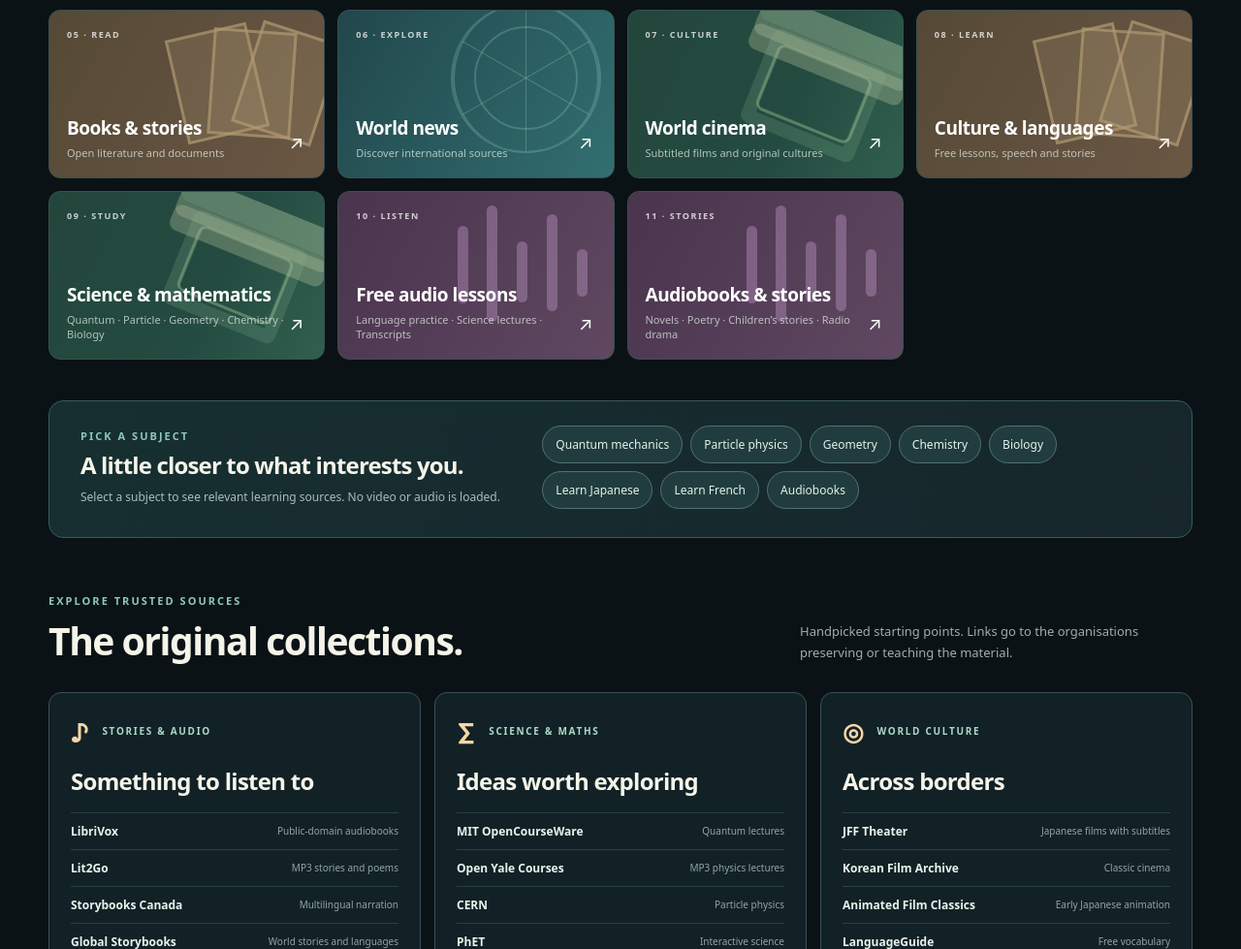
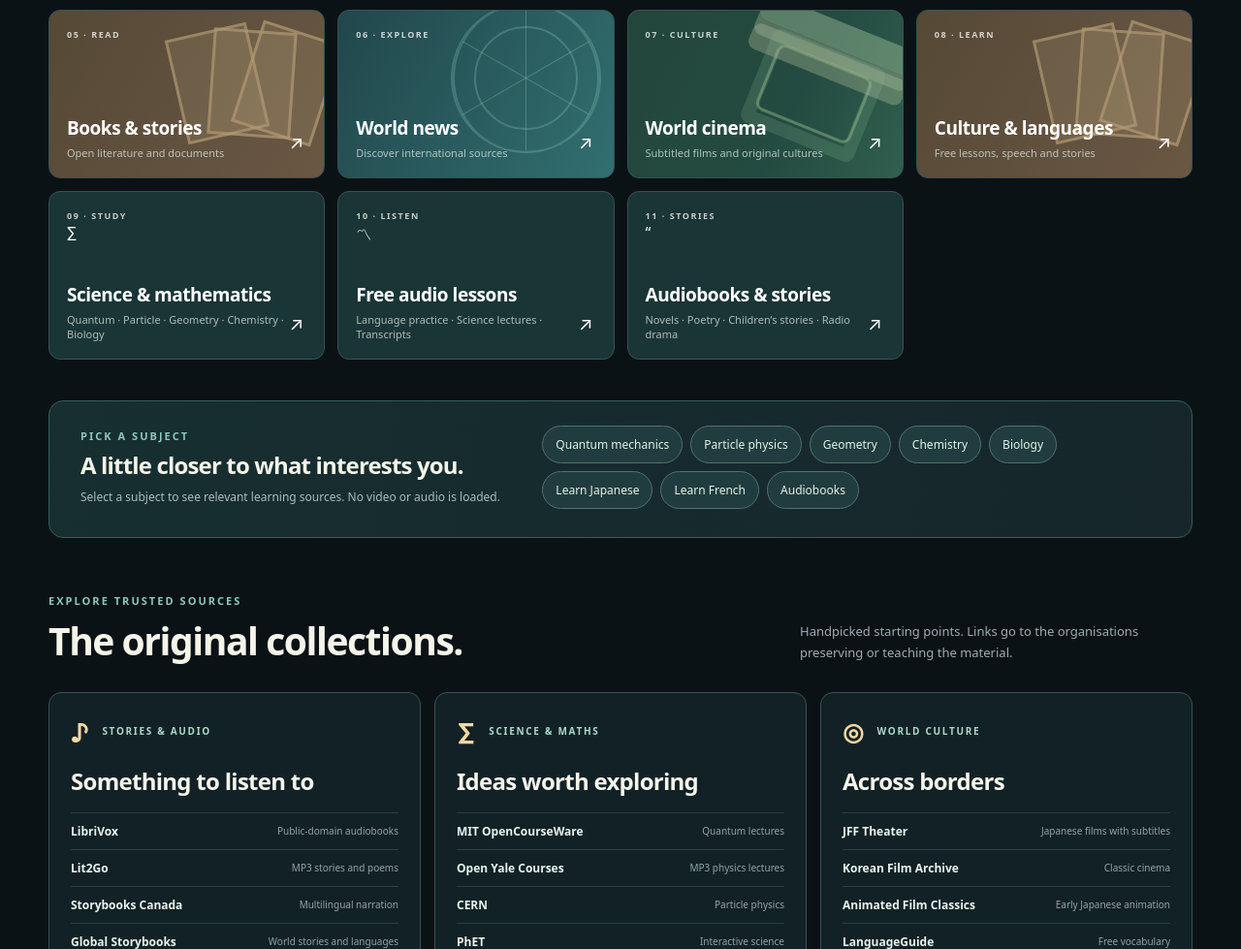
Before and after one commit to Thegreentank2/Thegreentank-deployment-2, a plain HTML site: page freedom_vision_source/index.html in a window 1280 px wide. Shown: the part 1625-2604 px from the top of the page at 97% size. Drawn offline with Linux system fonts and the light colour scheme.

Commit message:
Align science, audio and audiobook collection artwork with v0.9 review preview

```diff
--- a/freedom_vision_source/index.html
+++ b/freedom_vision_source/index.html
@@ -75,9 +75,9 @@
       <button class="collection-card news" data-collection="news" type="button"><span class="card-top">06 · EXPLORE</span><span class="abstract-shape news-art" aria-hidden="true"><i></i><i></i><i></i></span><span class="card-bottom"><strong>World news</strong><small>Discover international sources</small></span><span class="card-arrow" aria-hidden="true">↗</span></button>
       <button class="collection-card film" data-collection="worldcinema" type="button"><span class="card-top">07 · CULTURE</span><span class="abstract-shape film-art" aria-hidden="true"><i></i><i></i><i></i></span><span class="card-bottom"><strong>World cinema</strong><small>Subtitled films and original cultures</small></span><span class="card-arrow" aria-hidden="true">↗</span></button>
       <button class="collection-card books" data-collection="culture" type="button"><span class="card-top">08 · LEARN</span><span class="abstract-shape books-art" aria-hidden="true"><i></i><i></i><i></i></span><span class="card-bottom"><strong>Culture &amp; languages</strong><small>Free lessons, speech and stories</small></span><span class="card-arrow" aria-hidden="true">↗</span></button>
-      <button class="collection-card film" data-collection="science" type="button"><span class="card-top">09 · STUDY</span><span class="abstract-shape film-art" aria-hidden="true"><i></i><i></i><i></i></span><span class="card-bottom"><strong>Science &amp; mathematics</strong><small>Quantum · Particle · Geometry · Chemistry · Biology</small></span><span class="card-arrow" aria-hidden="true">↗</span></button>
-      <button class="collection-card music" data-collection="audiolessons" type="button"><span class="card-top">10 · LISTEN</span><span class="abstract-shape music-art" aria-hidden="true"><i></i><i></i><i></i><i></i><i></i></span><span class="card-bottom"><strong>Free audio lessons</strong><small>Language practice · Science lectures · Transcripts</small></span><span class="card-arrow" aria-hidden="true">↗</span></button>
-      <button class="collection-card music" data-collection="audiobooks" type="button"><span class="card-top">11 · STORIES</span><span class="abstract-shape music-art" aria-hidden="true"><i></i><i></i><i></i><i></i><i></i></span><span class="card-bottom"><strong>Audiobooks &amp; stories</strong><small>Novels · Poetry · Children’s stories · Radio drama</small></span><span class="card-arrow" aria-hidden="true">↗</span></button>
+      <button class="collection-card science" data-collection="science" type="button"><span class="card-top">09 · STUDY</span><span class="science-glyph" aria-hidden="true">∑</span><span class="card-bottom"><strong>Science &amp; mathematics</strong><small>Quantum · Particle · Geometry · Chemistry · Biology</small></span><span class="card-arrow" aria-hidden="true">↗</span></button>
+      <button class="collection-card lessons" data-collection="audiolessons" type="button"><span class="card-top">10 · LISTEN</span><span class="science-glyph" aria-hidden="true">〽</span><span class="card-bottom"><strong>Free audio lessons</strong><small>Language practice · Science lectures · Transcripts</small></span><span class="card-arrow" aria-hidden="true">↗</span></button>
+      <button class="collection-card stories" data-collection="audiobooks" type="button"><span class="card-top">11 · STORIES</span><span class="science-glyph" aria-hidden="true">“</span><span class="card-bottom"><strong>Audiobooks &amp; stories</strong><small>Novels · Poetry · Children’s stories · Radio drama</small></span><span class="card-arrow" aria-hidden="true">↗</span></button>
     </div>
   </section>
   <section id="results-section" class="results-section section-inner" aria-labelledby="results-title" hidden>
```
